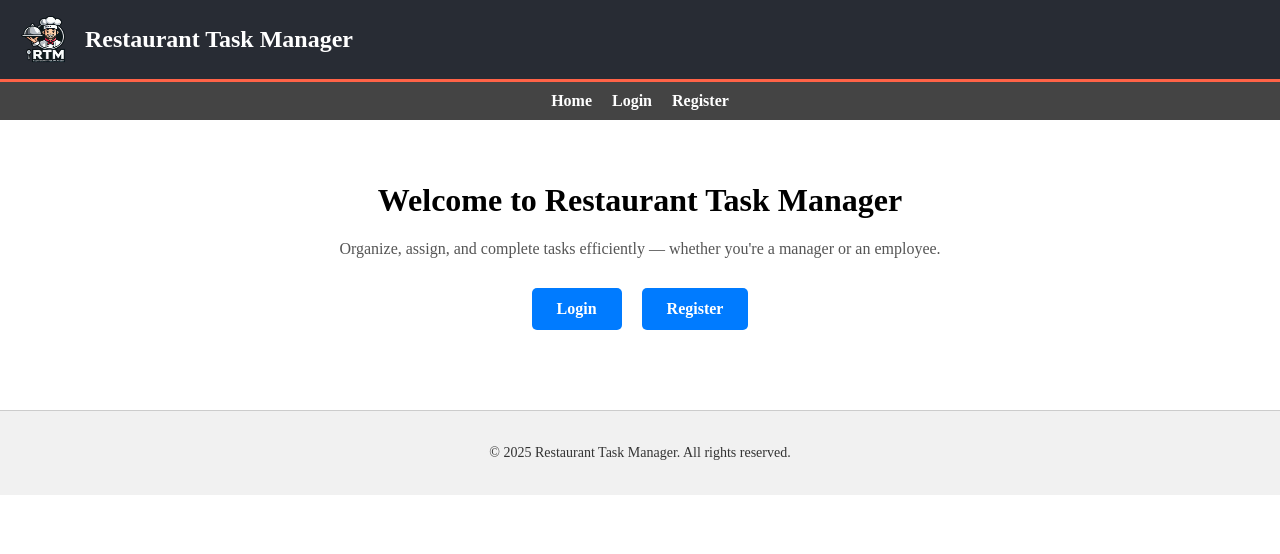
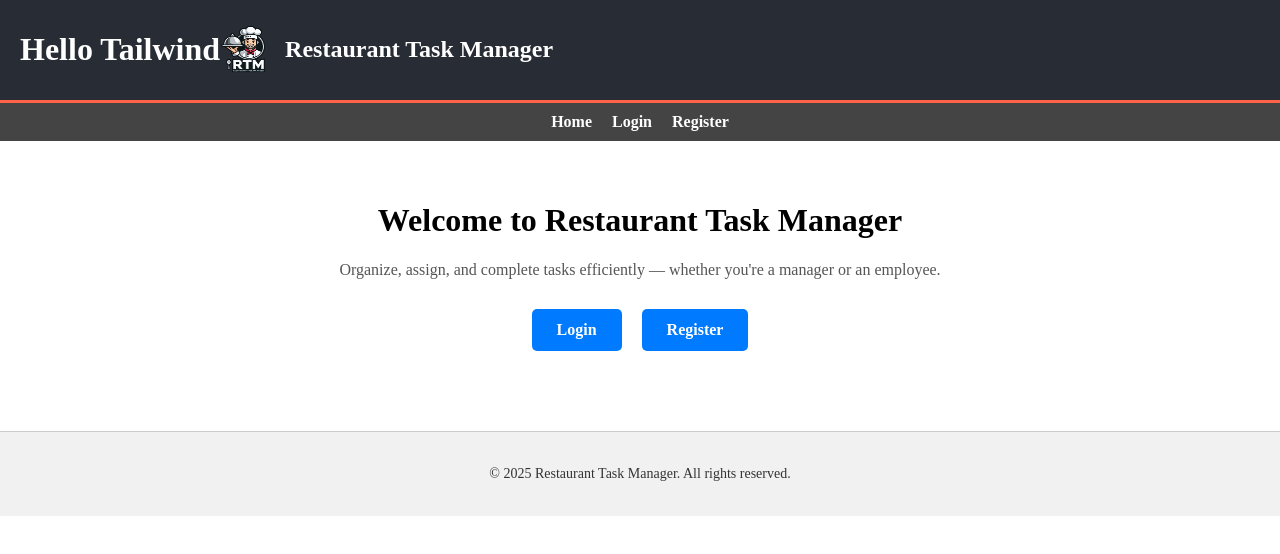
Before and after one commit to Mouragheb/RTM_frontend, a React (Vite) app: page / in a window 1280 px wide. Shown: the top 554 px of the page. Built offline with nearby package versions, Linux system fonts and the light colour scheme.

Commit message:
adding tailwind header as a test

```diff
--- a/src/components/Header.jsx
+++ b/src/components/Header.jsx
@@ -4,7 +4,9 @@
 
 const Header = () => {
   return (
+
     <header style={styles.headerContainer}>
+      <h1 className="text-3xl font-bold text-blue-600">Hello Tailwind</h1>
       <img src={logo} alt="RTM Logo" style={styles.logo} />
       <h1 style={styles.title}>Restaurant Task Manager</h1>
     </header>
```
